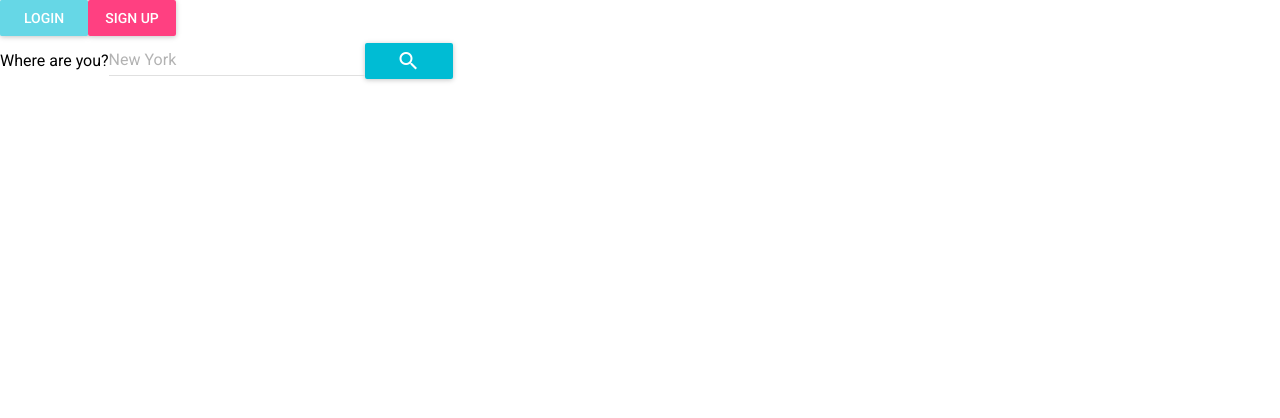
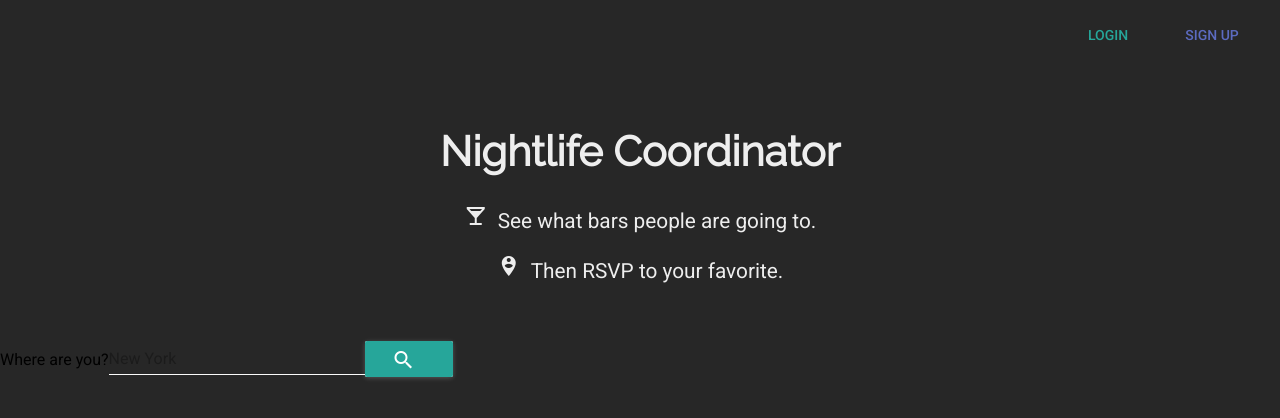
Before and after one commit to LauraBrandt/nightlife-coordinator, a React (Create React App) app: page / in a window 1280 px wide. Shown: the top 418 px of the page. Built offline with nearby package versions, Linux system fonts and the light colour scheme; what react-tap-event-plugin would draw is missing.

Commit message:
finish header and add header styling

```diff
--- a/public/index.html
+++ b/public/index.html
@@ -5,7 +5,7 @@
     <meta name="viewport" content="width=device-width, initial-scale=1, shrink-to-fit=no">
     <link rel="manifest" href="%PUBLIC_URL%/manifest.json">
     <link rel="shortcut icon" href="%PUBLIC_URL%/favicon.ico">
-    <link href="https://fonts.googleapis.com/css?family=Roboto:300,400,500" rel="stylesheet">
+    <link href="https://fonts.googleapis.com/css?family=Roboto:300,400,500|Raleway" rel="stylesheet">
     <link href="https://fonts.googleapis.com/icon?family=Material+Icons" rel="stylesheet">
     <title>Nightlife Coordination App</title>
   </head>
--- a/src/App.css
+++ b/src/App.css
@@ -1,3 +1,41 @@
+body {
+  background-color: #272727;
+}
+
+.header__nav {
+  float: right;
+  margin-right: 1em;
+}
+
+.header__nav-button {
+  margin: 1em 0 !important;
+}
+
+.header__text {
+  color: #eee;
+  text-align: center;
+  clear: both;
+  padding: 1.5em;
+}
+
+@media (min-width: 740px) {
+  .header__text {
+    font-size: 1.3em;
+  }
+
+  .header__nav-button {
+    margin: 1em 0.5em !important;
+  }
+}
+
+.header__h1 {
+  font-family: Raleway, Roboto, sans-serif;
+}
+
+.material-icons {
+  padding-right: 10px;
+}
+
 .app__progress {
   margin: auto;
 }
--- a/src/App.js
+++ b/src/App.js
@@ -160,7 +160,7 @@ class App extends Component {
   render() {
     return (
       <div className="App">
-        <Header isAuth={this.state.isAuthenticated}/>
+        <Header isAuth={this.state.isAuthenticated} textShowing={this.state.bars.length === 0}/>
         <Search
           handleChange={this.handleLocationChange}
           handleSearch={this.handleSearch}
--- a/src/Header.js
+++ b/src/Header.js
@@ -1,12 +1,14 @@
 import React from 'react';
-import RaisedButton from 'material-ui/RaisedButton';
+import FlatButton from 'material-ui/FlatButton';
 
 const Header = (props) => {
   return (
     <header>
+      {props.textShowing && <nav className="header__nav">
         {props.isAuth ?
           <div>
-          <RaisedButton
+            <FlatButton
+              className="header__nav-button"
               label="Logout"
               primary={true}
               href="/logout"
@@ -14,18 +16,26 @@ const Header = (props) => {
           </div>
           :
           <div>
-          <RaisedButton
+            <FlatButton
+              className="header__nav-button"
               label="Login"
               primary={true}
               href="/login"
             />
-          <RaisedButton
+            <FlatButton
+              className="header__nav-button"
               label="Sign up"
               secondary={true}
               href="/signup"
             />
           </div>
         }
+      </nav>}
+      <div className="header__text">
+        <h1 className="header__h1">Nightlife Coordinator</h1>
+        <p><i className="material-icons">local_bar</i>See what bars people are going to.</p>
+        <p><i className="material-icons">person_pin_circle</i>Then RSVP to your favorite.</p>
+      </div>
     </header>
   );
 }
--- a/src/index.js
+++ b/src/index.js
@@ -3,9 +3,8 @@ import ReactDOM from 'react-dom';
 import { BrowserRouter, Switch, Route, Redirect } from 'react-router-dom';
 import injectTapEventPlugin from 'react-tap-event-plugin';
 import MuiThemeProvider from 'material-ui/styles/MuiThemeProvider';
-// import getMuiTheme from 'material-ui/styles/getMuiTheme';
-// import darkBaseTheme from 'material-ui/styles/baseThemes/darkBaseTheme';
-// muiTheme={getMuiTheme(darkBaseTheme)} (place as prop in MuiThemeProvider)
+import {teal400, indigo400, grey50, fullWhite} from 'material-ui/styles/colors';
+import getMuiTheme from 'material-ui/styles/getMuiTheme';
 import './index.css';
 import App from './App';
 import Login from './Login';
@@ -15,8 +14,17 @@ import registerServiceWorker from './registerServiceWorker';
 
 injectTapEventPlugin();
 
+const muiTheme = getMuiTheme({
+  palette: {
+    primary1Color: teal400,
+    accent1Color: indigo400,
+    borderColor: grey50,
+    shadowColor: fullWhite,
+  }
+});
+
 ReactDOM.render(
-  <MuiThemeProvider>
+  <MuiThemeProvider muiTheme={muiTheme}>
      <BrowserRouter>
         <Switch>
           <Route exact path='/login' render={() => {
```
Lines whose indentation alone changed are shown as unchanged.
